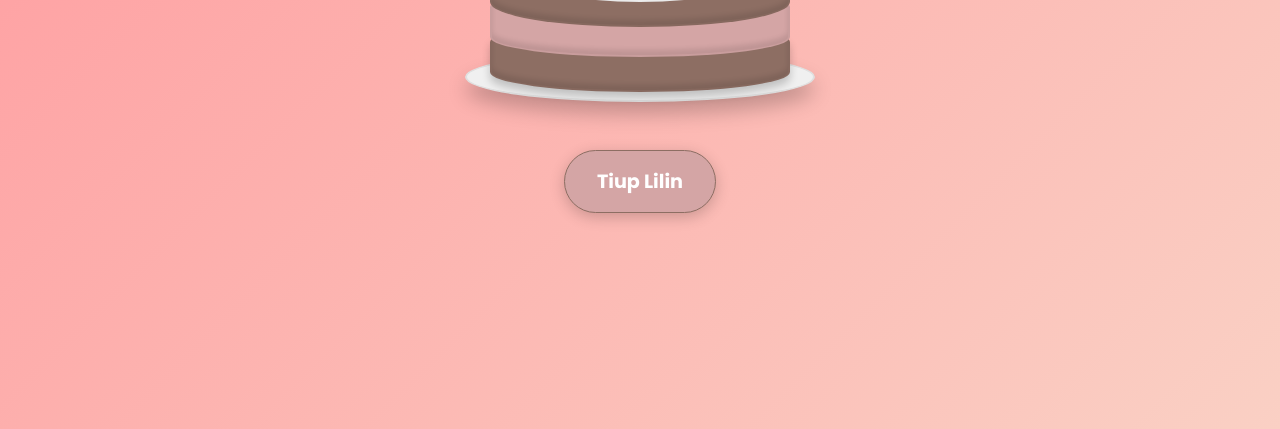
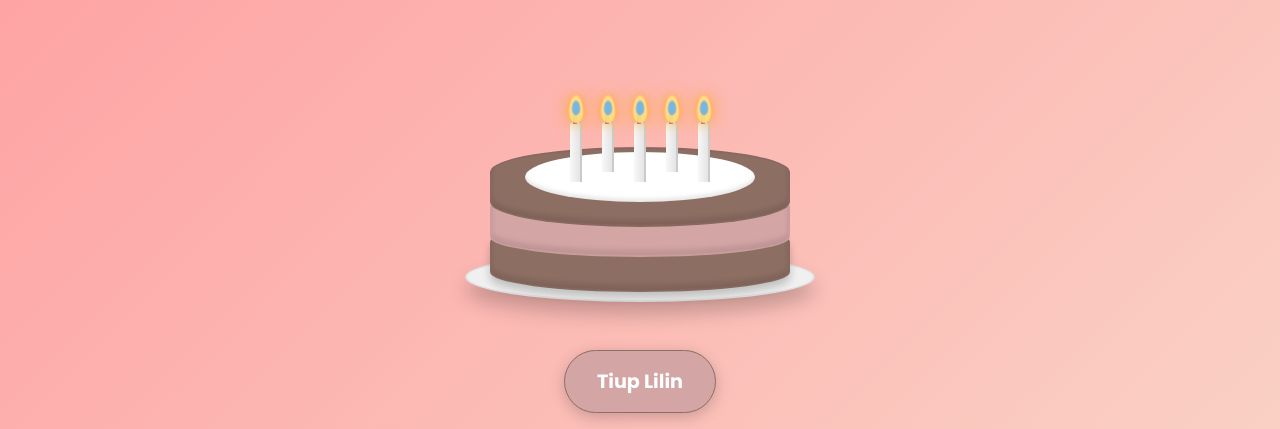
Before and after one commit to mrzy18/ultah, a plain HTML site: page index.html in a window 1280 px wide. Shown: the part 371-800 px from the top of the page. Drawn offline with Linux system fonts and the light colour scheme.

Commit message:
remove media

```diff
--- a/style.css
+++ b/style.css
@@ -391,14 +391,3 @@ h2 {
     margin-top: 1.5rem;
   }
 }
-
-@media (max-width: 2048px) {
-  body {
-    align-items: start;
-  }
-
-  .container {
-    height: 100vh;
-    padding-bottom: 20px;
-  }
-}
```
